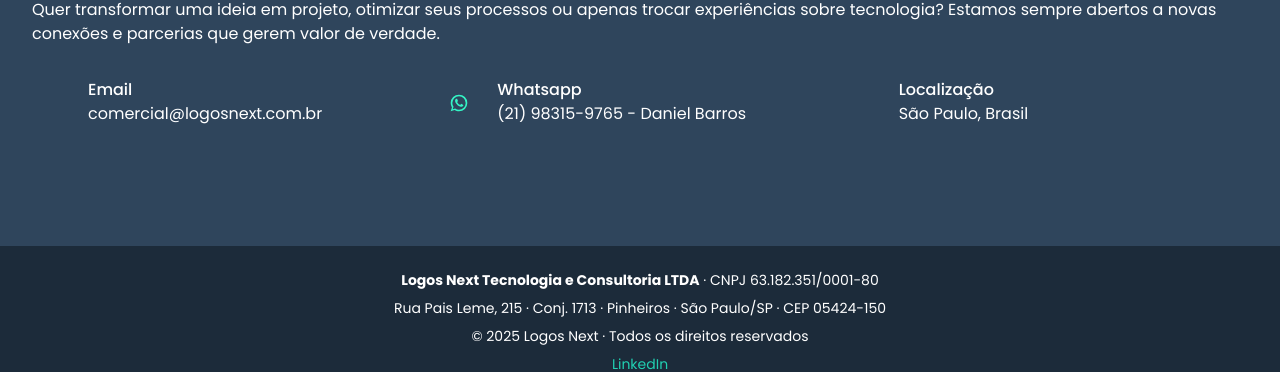
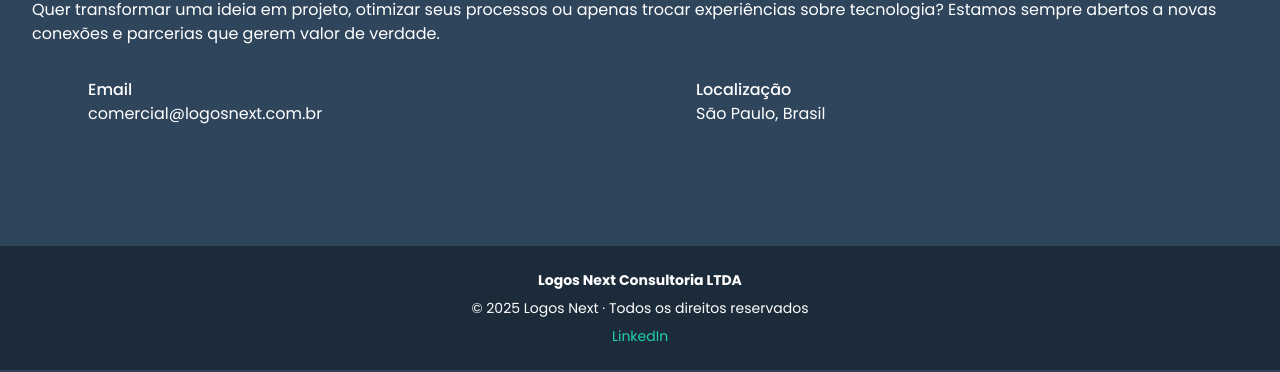
Before and after one commit to danielbarros338/logosnext-site, a Next.js app: page / in a window 1280 px wide. Shown: the part 3222-3594 px from the top of the page. Built offline with nearby package versions, Linux system fonts and the light colour scheme; some icons are missing.

Commit message:
removido alguns dados

```diff
--- a/components/ContactSection.tsx
+++ b/components/ContactSection.tsx
@@ -2,7 +2,6 @@
 
 import type React from "react";
 
-import { WhatsApp } from "@mui/icons-material";
 import LocationOnIcon from "@mui/icons-material/LocationOn";
 import MailIcon from "@mui/icons-material/Mail";
 import Link from "next/link";
@@ -54,7 +53,8 @@ const ContactSection = () => {
               abertos a novas conexões e parcerias que gerem valor de verdade.
             </p>
 
-            <div className="grid grid-cols-1 lg:grid-cols-3 space-y-6">
+            {/* <div className="grid grid-cols-1 lg:grid-cols-3 space-y-6"> */}
+            <div className="grid grid-cols-1 lg:grid-cols-2 space-y-6">
               <div className="flex items-start">
                 <div
                   className="mr-4 bg-primary/10 p-3 rounded-full"
@@ -70,7 +70,7 @@ const ContactSection = () => {
                 </Link>
               </div>
 
-              <div className="flex items-start">
+              {/* <div className="flex items-start">
                 <div
                   className="mr-4 bg-primary/10 p-3 rounded-full"
                   style={{ color: "var(--logos-next-green)" }}
@@ -81,7 +81,7 @@ const ContactSection = () => {
                   <h4 className="font-medium">Whatsapp</h4>
                   <p className="text-muted-foreground">(21) 98315-9765 - Daniel Barros</p>
                 </Link>
-              </div>
+              </div> */}
 
               <div className="flex items-start">
                 <div
--- a/components/Footer.tsx
+++ b/components/Footer.tsx
@@ -1,8 +1,9 @@
 const Footer = () => {
   return (
     <footer className="bg-(--logos-next-service-dark) text-center text-sm text-muted-foreground py-6 space-y-2">
-      <p><strong>Logos Next Tecnologia e Consultoria LTDA</strong> · CNPJ 63.182.351/0001-80</p>
-      <p>Rua Pais Leme, 215 · Conj. 1713 · Pinheiros · São Paulo/SP · CEP 05424-150</p>
+      <p><strong>Logos Next Consultoria LTDA</strong> </p>
+      {/* <p><strong>Logos Next Tecnologia e Consultoria LTDA</strong> · CNPJ 63.182.351/0001-80</p> */}
+      {/* <p>Rua Pais Leme, 215 · Conj. 1713 · Pinheiros · São Paulo/SP · CEP 05424-150</p> */}
       <p>© 2025 Logos Next · Todos os direitos reservados</p>
       <p>
         <a href="https://www.linkedin.com/company/logos-next/" target="_blank" rel="noopener noreferrer" style={{ color: '#21D0B2', textDecoration: 'none' }}>LinkedIn</a>
```
